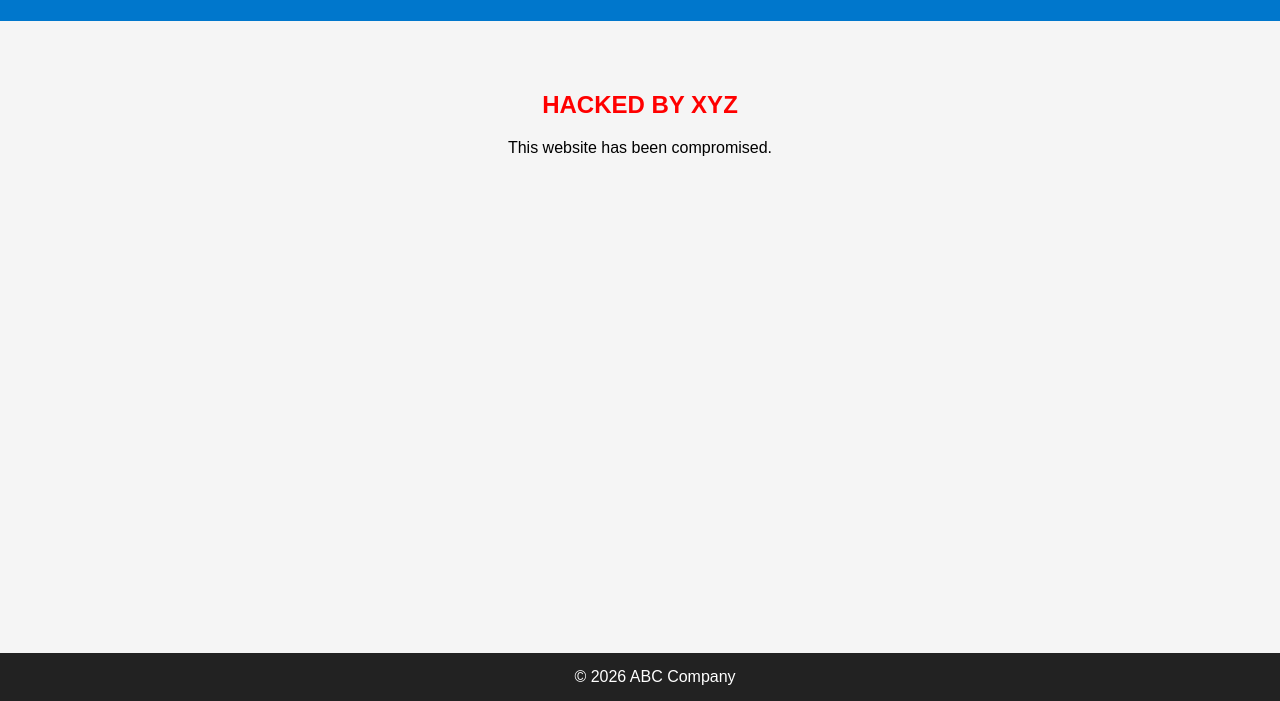
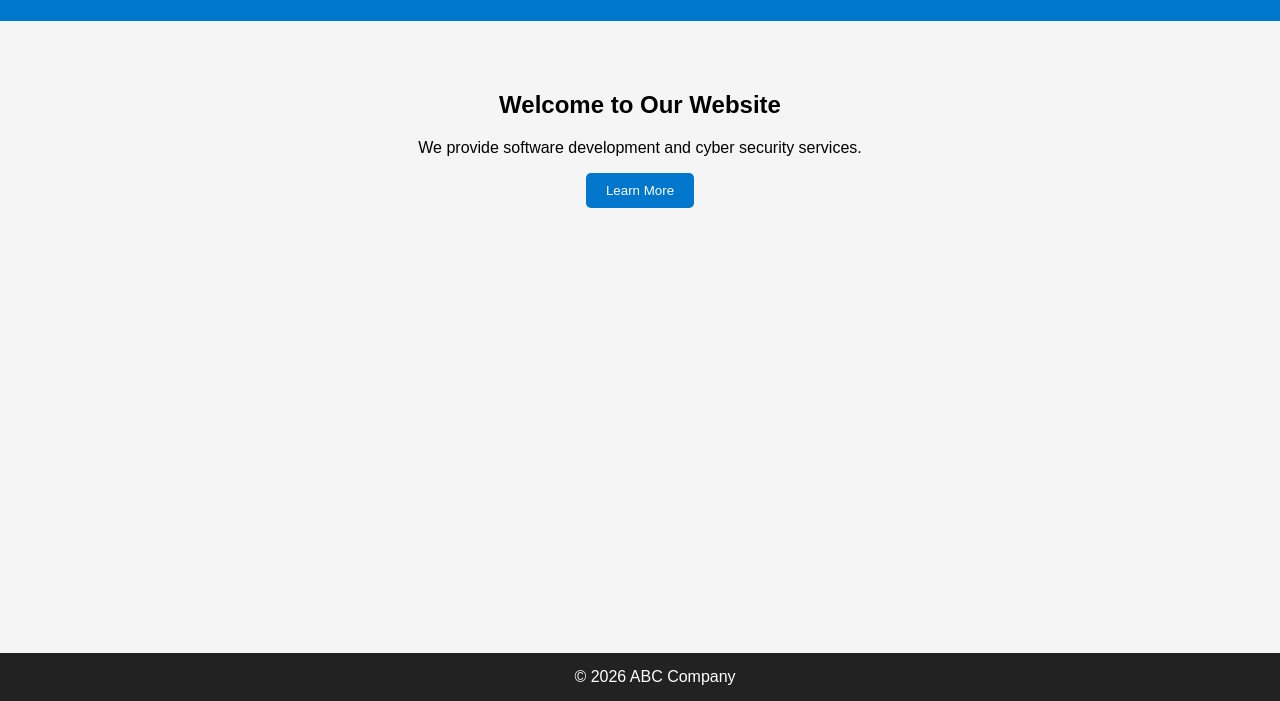
Before and after one commit to adarshkr31/test_web_1, a plain HTML site: page index.html in a window 1280 px wide. Shown: the part 99-800 px from the top of the page. Drawn offline with Linux system fonts and the light colour scheme.

Commit message:
original restored

```diff
--- a/index.html
+++ b/index.html
@@ -49,11 +49,13 @@
 </header>
 
 <section>
+    <h2>Welcome to Our Website</h2>
 
-<h1 style="color:red;">HACKED BY XYZ</h1>
+    <p>
+        We provide software development and cyber security services.
+    </p>
 
-<p>This website has been compromised.</p>
-
+    <button>Learn More</button>
 </section>
 
 <footer>
```
